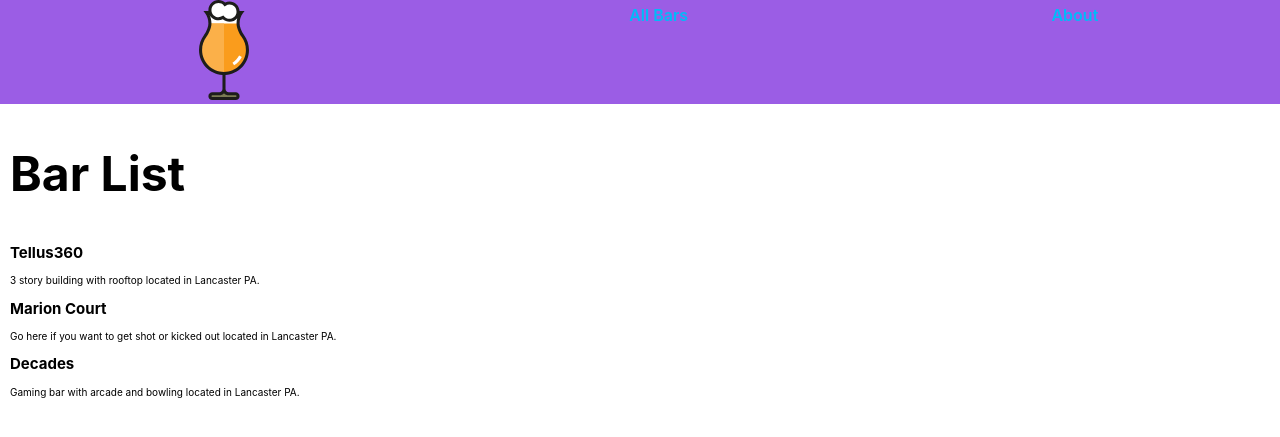
After one commit to jdiffy47/r8-or-h8, a Django app: page /bars/ in a window 1280 px wide. The commit adds this page. Shown: the top 437 px of the page. Run offline with Django 4.2, Linux system fonts and the light colour scheme.

Commit message:
stub up all bars page

```diff
--- a/main_app/templates/about.html
+++ b/main_app/templates/about.html
@@ -3,6 +3,6 @@
 {% block content %}
 
 <h1>About r8 or h8</h1>
-<p>The fear of showing up to a bar and it sucks big time</p>
+<h2>The fear of showing up to a bar and it sucks big time</h2>
 
 {% endblock %}
--- /dev/null
+++ b/main_app/templates/bars/index.html
@@ -0,0 +1,21 @@
+{% extends 'base.html' %}
+{% load static %}
+
+{% block head %}
+
+{% endblock %}
+
+{% block content %}
+
+<section>
+  <h1>Bar List</h1>
+</section>
+
+<section>
+  {% for bar in bars %}
+    <h2>{{ bar.name }}</h2>
+    <p>{{ bar.description }} located in {{ bar.area }}.</p>
+  {% endfor %}
+</section>
+
+{% endblock %}
--- a/main_app/templates/base.html
+++ b/main_app/templates/base.html
@@ -23,9 +23,7 @@
         <img class="logo-img" src="{% static 'images/beerinniceglass.svg' %}" alt="A beer in a nice glass">
       </a>
     </div>
-    <li><a href="/about">About</a></li>
-    <li><a href="/about">About</a></li>
-    <li><a href="/about">About</a></li>
+    <li><a href="/bars">All Bars</a></li>
     <li><a href="/about">About</a></li>
   </nav>
   <main>
--- a/main_app/urls.py
+++ b/main_app/urls.py
@@ -4,4 +4,5 @@ from . import views
 urlpatterns = [
   path('', views.home, name='home'),
   path('about/', views.about, name='about'),
+  path('bars/', views.bars_index, name='bars_index')
 ]
--- a/main_app/views.py
+++ b/main_app/views.py
@@ -1,5 +1,18 @@
 from django.shortcuts import render
 from django.http import HttpResponse
+
+
+class Bar:  # Note that parens are optional if not inheriting from another class
+  def __init__(self, name, area, description):
+    self.name = name
+    self.area = area
+    self.description = description
+
+bars = [
+  Bar('Tellus360', 'Lancaster PA', '3 story building with rooftop'),
+  Bar('Marion Court', 'Lancaster PA', 'Go here if you want to get shot or kicked out'),
+  Bar('Decades', 'Lancaster PA', 'Gaming bar with arcade and bowling'),
+]
 
 
 def home(request):
@@ -7,3 +20,6 @@ def home(request):
 
 def about(request):
   return render(request, 'about.html')
+
+def bars_index(request):
+  return render(request, 'bars/index.html', { 'bars': bars })
```
